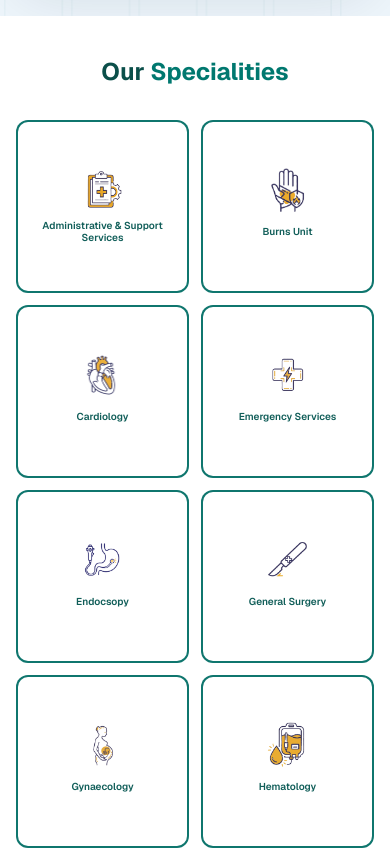
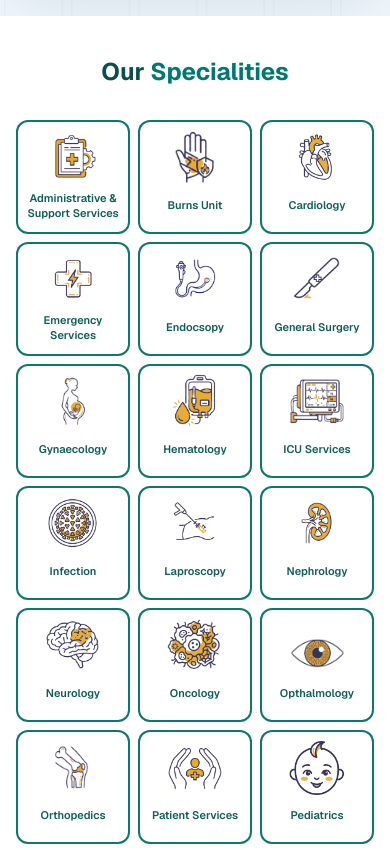
Before and after one commit to rp98nt/shivnerihospital, a Next.js app: page / in a window 390 px wide. Shown: the part 2220-3070 px from the top of the page. Built offline with nearby package versions, Linux system fonts and the light colour scheme; no server answers; the database is empty.

Commit message:
fix: tighten mobile speciality cards and scale up inner content.
Use a three-column mobile grid with smaller gaps, larger logos, and
slightly bigger labels so content fills each card more naturally.

```diff
--- a/components/our-specialties.tsx
+++ b/components/our-specialties.tsx
@@ -3,13 +3,13 @@ import Image from "next/image";
 import Link from "next/link";
 
 const LOGO_SLOT_CLASS =
-  "relative h-12 w-12 shrink-0 sm:h-14 sm:w-14 lg:h-[4.25rem] lg:w-[4.25rem]";
+  "relative h-14 w-14 shrink-0 sm:h-14 sm:w-14 lg:h-[4.25rem] lg:w-[4.25rem]";
 
 const LABEL_SLOT_CLASS =
-  "flex h-[2.75rem] w-full shrink-0 items-center justify-center px-0.5 text-center text-[10px] font-semibold leading-tight line-clamp-3 sm:h-[3rem] sm:text-[11px] lg:h-[3.25rem] lg:text-xs lg:font-medium";
+  "flex h-[2.85rem] w-full shrink-0 items-center justify-center px-0.5 text-center text-[11px] font-semibold leading-snug line-clamp-3 sm:h-[3rem] sm:text-[11px] lg:h-[3.25rem] lg:text-xs lg:font-medium";
 
 const LOGO_IMAGE_SIZES =
-  "(max-width: 640px) 48px, (max-width: 1024px) 56px, 68px";
+  "(max-width: 640px) 56px, (max-width: 1024px) 56px, 68px";
 
 export function OurSpecialties() {
   return (
@@ -20,7 +20,7 @@ export function OurSpecialties() {
         </h2>
 
         <div
-          className="mt-8 grid grid-cols-2 items-start gap-3 sm:mt-10 sm:grid-cols-4 sm:gap-4 lg:grid-cols-8 lg:gap-3"
+          className="mt-8 grid grid-cols-3 items-start gap-2 sm:mt-10 sm:grid-cols-4 sm:gap-4 lg:grid-cols-8 lg:gap-3"
           aria-label="Hospital specialities"
         >
           {OUR_SPECIALTIES.map((specialty) => (
@@ -36,8 +36,8 @@ function SpecialtyCard({ specialty }: { specialty: OurSpecialty }) {
   return (
     <Link href={specialty.href} className="specialty-card-frame">
       <span className="specialty-card">
-        <span className="relative mt-2 flex flex-col items-center gap-0 px-1.5 sm:mt-2.5 lg:mt-3">
-          <span className={`relative block ${LOGO_SLOT_CLASS} -mb-1 sm:-mb-1.5 lg:-mb-2`}>
+        <span className="relative mt-1 flex flex-col items-center gap-0 px-1 sm:mt-2.5 sm:px-1.5 lg:mt-3">
+          <span className={`relative block ${LOGO_SLOT_CLASS} -mb-0.5 sm:-mb-1.5 lg:-mb-2`}>
             <Image
               src={specialty.imageSrc}
               alt=""
```
